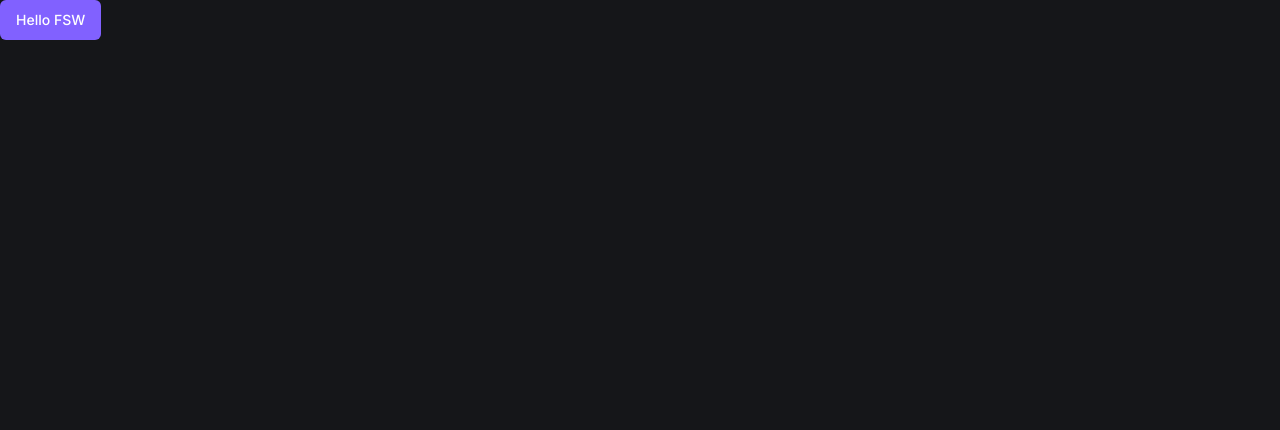
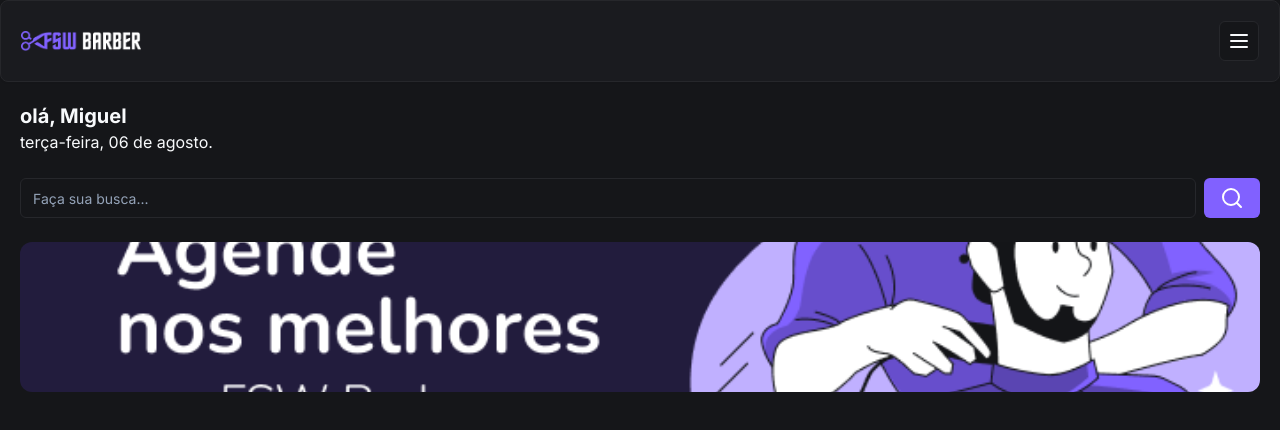
Before and after one commit to Gabriel8901221/fsw-barber, a Next.js app: page / in a window 1280 px wide. Shown: the top 430 px of the page. Built offline with nearby package versions, Linux system fonts and the light colour scheme.

Commit message:
feat: add Header components and banner

```diff
--- /dev/null
+++ b/app/_components/Header.tsx
@@ -0,0 +1,20 @@
+import React from "react"
+import { Card, CardContent } from "./ui/card"
+import Image from "next/image"
+import { Button } from "./ui/button"
+import { MenuIcon } from "lucide-react"
+
+const Header = () => {
+  return (
+    <Card>
+      <CardContent className="flex flex-row items-center justify-between p-5">
+        <Image src="/logo.png" alt="FSW Barber" height={18} width={120} />
+        <Button size="icon" variant="outline">
+          <MenuIcon />
+        </Button>
+      </CardContent>
+    </Card>
+  )
+}
+
+export default Header
--- /dev/null
+++ b/app/_components/ui/card.tsx
@@ -0,0 +1,79 @@
+import * as React from "react"
+
+import { cn } from "@/app/_lib/utils"
+
+const Card = React.forwardRef<
+  HTMLDivElement,
+  React.HTMLAttributes<HTMLDivElement>
+>(({ className, ...props }, ref) => (
+  <div
+    ref={ref}
+    className={cn(
+      "rounded-lg border bg-card text-card-foreground shadow-sm",
+      className,
+    )}
+    {...props}
+  />
+))
+Card.displayName = "Card"
+
+const CardHeader = React.forwardRef<
+  HTMLDivElement,
+  React.HTMLAttributes<HTMLDivElement>
+>(({ className, ...props }, ref) => (
+  <div
+    ref={ref}
+    className={cn("flex flex-col space-y-1.5 p-6", className)}
+    {...props}
+  />
+))
+CardHeader.displayName = "CardHeader"
+
+const CardTitle = React.forwardRef<
+  HTMLParagraphElement,
+  React.HTMLAttributes<HTMLHeadingElement>
+>(({ className, ...props }, ref) => (
+  <h3
+    ref={ref}
+    className={cn(
+      "text-2xl font-semibold leading-none tracking-tight",
+      className,
+    )}
+    {...props}
+  />
+))
+CardTitle.displayName = "CardTitle"
+
+const CardDescription = React.forwardRef<
+  HTMLParagraphElement,
+  React.HTMLAttributes<HTMLParagraphElement>
+>(({ className, ...props }, ref) => (
+  <p
+    ref={ref}
+    className={cn("text-sm text-muted-foreground", className)}
+    {...props}
+  />
+))
+CardDescription.displayName = "CardDescription"
+
+const CardContent = React.forwardRef<
+  HTMLDivElement,
+  React.HTMLAttributes<HTMLDivElement>
+>(({ className, ...props }, ref) => (
+  <div ref={ref} className={cn("p-6 pt-0", className)} {...props} />
+))
+CardContent.displayName = "CardContent"
+
+const CardFooter = React.forwardRef<
+  HTMLDivElement,
+  React.HTMLAttributes<HTMLDivElement>
+>(({ className, ...props }, ref) => (
+  <div
+    ref={ref}
+    className={cn("flex items-center p-6 pt-0", className)}
+    {...props}
+  />
+))
+CardFooter.displayName = "CardFooter"
+
+export { Card, CardHeader, CardFooter, CardTitle, CardDescription, CardContent }
--- /dev/null
+++ b/app/_components/ui/input.tsx
@@ -0,0 +1,25 @@
+import * as React from "react"
+
+import { cn } from "@/app/_lib/utils"
+
+export interface InputProps
+  extends React.InputHTMLAttributes<HTMLInputElement> {}
+
+const Input = React.forwardRef<HTMLInputElement, InputProps>(
+  ({ className, type, ...props }, ref) => {
+    return (
+      <input
+        type={type}
+        className={cn(
+          "flex h-10 w-full rounded-md border border-input bg-background px-3 py-2 text-sm ring-offset-background file:border-0 file:bg-transparent file:text-sm file:font-medium placeholder:text-muted-foreground focus-visible:outline-none focus-visible:ring-2 focus-visible:ring-ring focus-visible:ring-offset-2 disabled:cursor-not-allowed disabled:opacity-50",
+          className,
+        )}
+        ref={ref}
+        {...props}
+      />
+    )
+  },
+)
+Input.displayName = "Input"
+
+export { Input }
--- a/app/page.tsx
+++ b/app/page.tsx
@@ -1,6 +1,33 @@
+import { SearchIcon } from "lucide-react"
+import Header from "./_components/Header"
 import { Button } from "./_components/ui/button"
+import { Input } from "./_components/ui/input"
+import Image from "next/image"
 
 export default function Home() {
-  return <Button>Hello FSW</Button>
+  return (
+    <div>
+      <Header />
+      <div className="p-5">
+        <h2 className="text-xl font-bold">olá, Miguel</h2>
+        <p>terça-feira, 06 de agosto.</p>
+
+        <div className="mt-6 flex items-center gap-2">
+          <Input placeholder="Faça sua busca..." />
+          <Button>
+            <SearchIcon />
+          </Button>
+        </div>
+
+        <div className="relative mt-6 h-[150px] w-full">
+          <Image
+            src="/banner-01.png"
+            alt="banner-01"
+            fill
+            className="rounded-xl object-cover"
+          />
+        </div>
+      </div>
+    </div>
+  )
 }
-;("")
```
Also changed, not shown: public/banner-01.png (added), public/logo.png (added).
